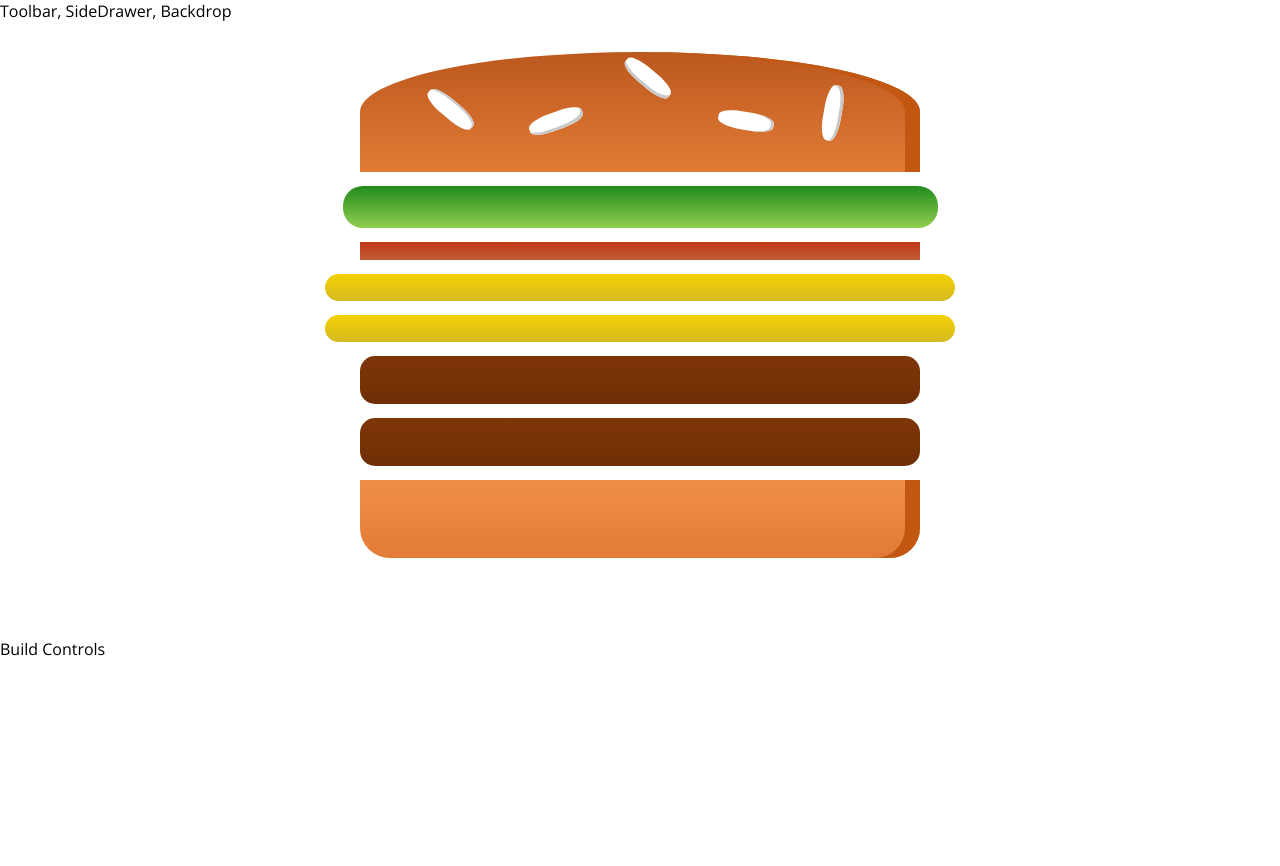
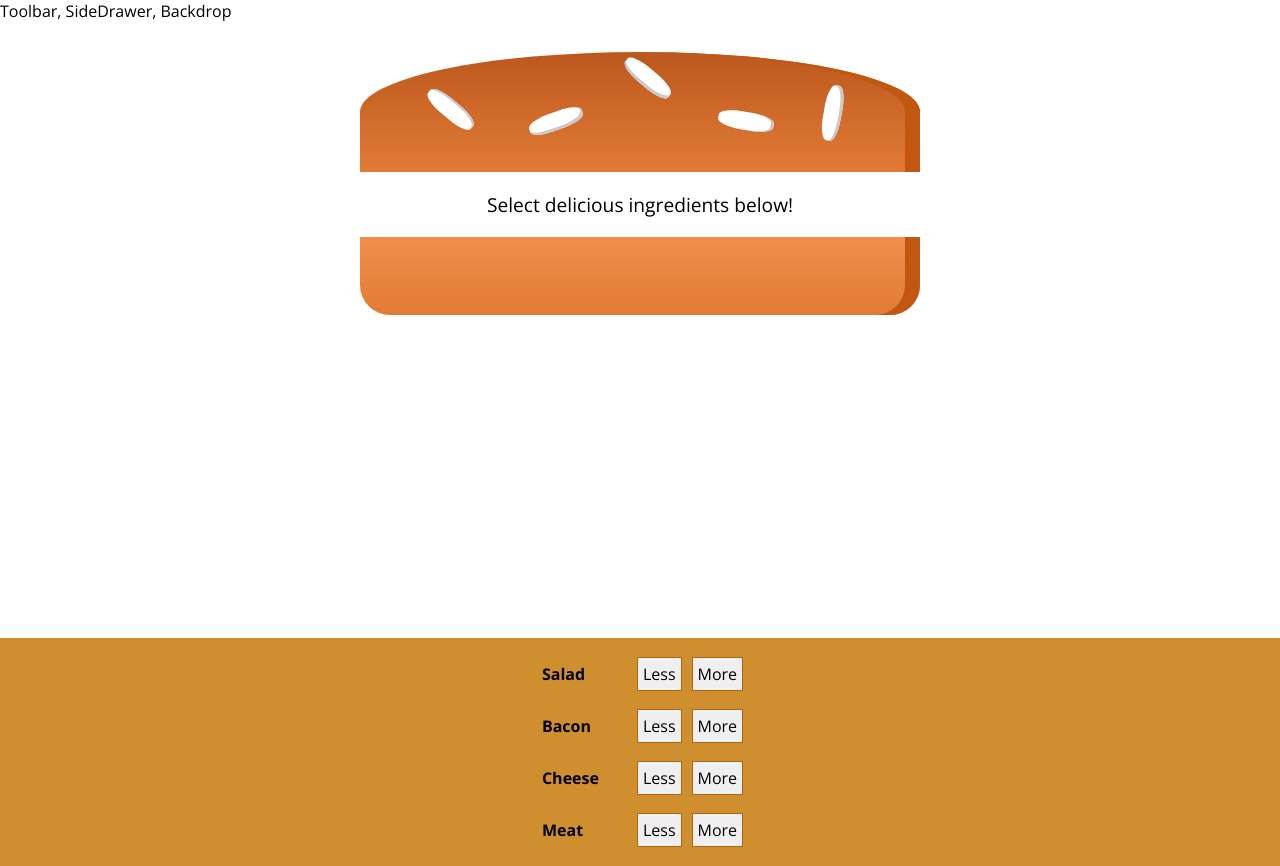
Before and after one commit to MatheoDodi/burgatory-burger-app, a React (Create React App) app: page / in a window 1280 px wide. Before the commit the page ends 800 px from the top, so only its background shows below. Built offline with nearby package versions, Linux system fonts and the light colour scheme.

Commit message:
added the burger controls

```diff
--- /dev/null
+++ b/src/components/Burger/BuildControls/BuildControl/BuildControl.js
@@ -0,0 +1,44 @@
+import React from 'react';
+import styled from 'styled-components';
+
+const BuildControlStyle = styled.div`
+    display: flex;
+    justify-content: space-between;
+    align-items: center;
+    margin: 5px 0;
+`
+
+const BuildControlButton = styled.button`
+    display: block;
+    font: inherit;
+    padding: 5px;
+    margin: 0 5px;
+    border: 1px solid #AA6817;
+    cursor: pointer;
+    outline: none;
+    &:disabled {
+        background-color: #AC9980;
+        border: 1px solid #7E7365;
+        color: #CCC;
+        cursor: default;
+    }
+`
+
+const Label = styled.div`
+    padding: 10px;
+    font-weight: bold;
+    width: 80px;
+`
+
+const buildControl = (props) => {
+
+    return (
+        <BuildControlStyle>
+            <Label>{props.label}</Label>
+            <BuildControlButton>Less</BuildControlButton>
+            <BuildControlButton>More</BuildControlButton>
+        </BuildControlStyle>
+    )
+}
+
+export default buildControl;
--- /dev/null
+++ b/src/components/Burger/BuildControls/BuildControls.js
@@ -0,0 +1,33 @@
+import React from 'react';
+import styled from 'styled-components';
+import BuildControl from './BuildControl/BuildControl';
+
+const BuildControlsStyle = styled.div`
+    width: 100%;
+    background-color: #CF8F2E;
+    display: flex;
+    flex-flow: column;
+    align-items: center;
+    box-shadow: 0 2px 1px #CCC;
+    margin: auto;
+    padding: 10px 0;
+`
+
+const controls = [
+    { label: 'Salad', type: 'salad' },
+    { label: 'Bacon', type: 'bacon' },
+    { label: 'Cheese', type: 'cheese' },
+    { label: 'Meat', type: 'meat' }
+]
+
+const buildControls = (props) => {
+    return (
+        <BuildControlsStyle>
+            {controls.map(ctrl => (
+                <BuildControl key={ctrl.label} label={ctrl.label} />
+            ))}
+        </BuildControlsStyle>
+    )
+}
+
+export default buildControls;
--- a/src/components/Burger/Burger.js
+++ b/src/components/Burger/Burger.js
@@ -33,7 +33,11 @@ const burger = (props) => {
             ingredientsArr.push(item)
         }
     }
-    const allIngredients = ingredientsArr.map((item, index) => <BurgerIngredients key={item + index} type={item} />)
+    let allIngredients = ingredientsArr.map((item, index) => <BurgerIngredients key={item + index} type={item} />)
+
+    if (allIngredients.length === 0) {
+        allIngredients = <p>Select delicious ingredients below!</p>
+    }
 
     return (
         <BurgerShape>
--- a/src/containers/BurgerBuilder/BurgerBuilder.js
+++ b/src/containers/BurgerBuilder/BurgerBuilder.js
@@ -1,13 +1,14 @@
 import React, { Component, Fragment } from 'react';
 import Burger from '../../components/Burger/Burger';
+import BuildControls from '../../components/Burger/BuildControls/BuildControls'
 
 class BurgerBuilder extends Component {
     state = {
         ingredients: {
-            salad: 1,
-            bacon: 1,
-            cheese: 2,
-            meat: 2
+            salad: 0,
+            bacon: 0,
+            cheese: 0,
+            meat: 0
         }
     }
 
@@ -16,7 +17,7 @@ class BurgerBuilder extends Component {
             <Fragment>
                 <Burger
                     ingredients={this.state.ingredients} />
-                <div>Build Controls</div>
+                <BuildControls />
             </Fragment>
         );
     }
--- a/src/index.css
+++ b/src/index.css
@@ -1,4 +1,4 @@
-@import url('https://fonts.googleapis.com/css?family=Open+Sans');
+@import url('https://fonts.googleapis.com/css?family=Open+Sans:400,700');
 
 body {
   margin: 0;
```
